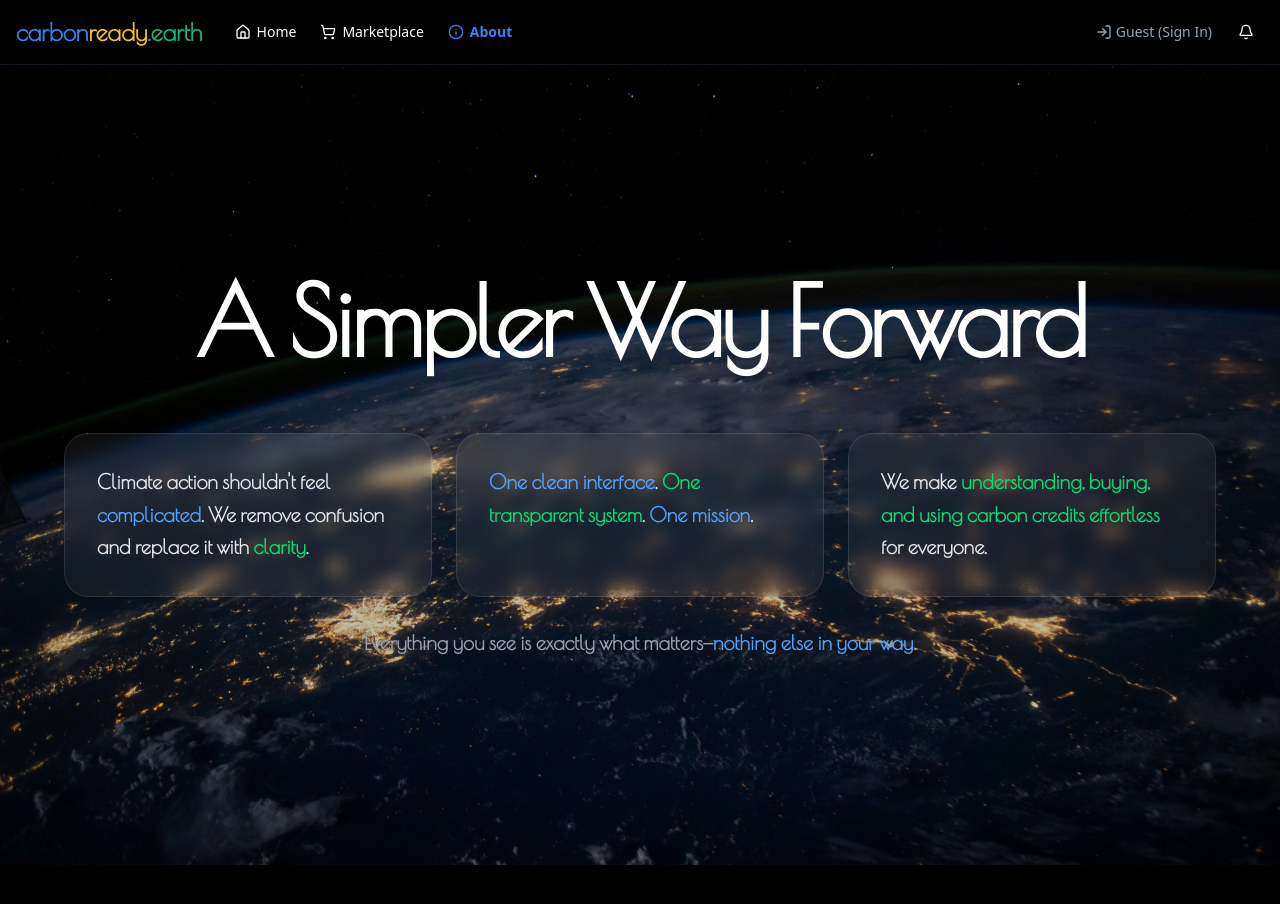
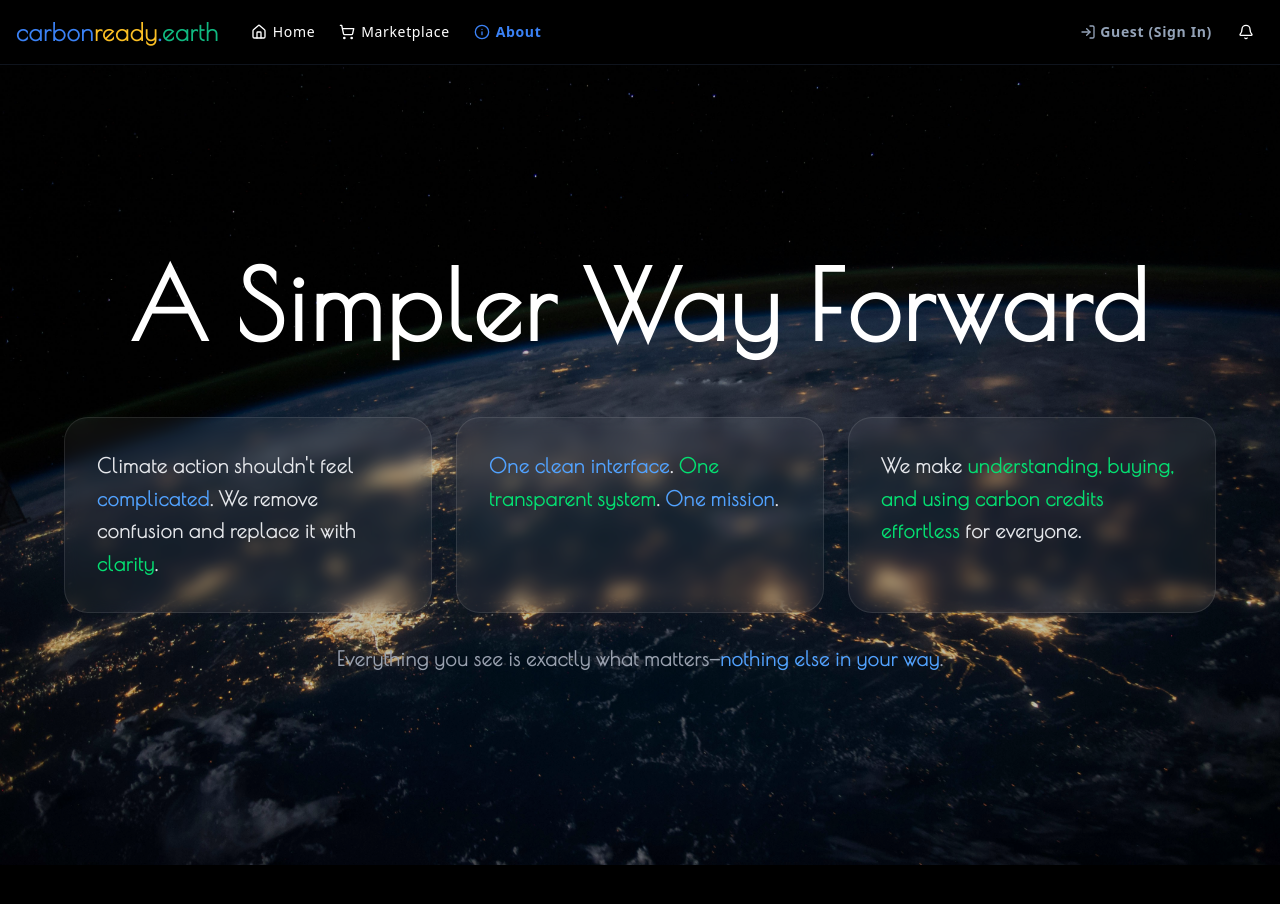
Before and after one commit to hemamalinii/ecopreserve_fe_v0, a Next.js app: page /about in a window 1280 px wide. Shown: the top 904 px of the page. Built offline with nearby package versions, Linux system fonts and the light colour scheme.

Commit message:
fixing font

```diff
--- a/src/app/globals.css
+++ b/src/app/globals.css
@@ -122,25 +122,29 @@
   body {
     @apply bg-background text-foreground;
     font-family: "Poiret One", sans-serif;
+    font-weight: 700;
     font-feature-settings: 'cv11', 'ss01';
     text-rendering: optimizeLegibility;
     -webkit-font-smoothing: antialiased;
     -moz-osx-font-smoothing: grayscale;
+    letter-spacing: 0.04em;
   }
 
   h1, h2, h3, h4, h5, h6 {
-    font-weight: 400;
+    font-weight: 700;
     font-family: "Poiret One", sans-serif;
+    letter-spacing: 0.04em;
   }
 
   .poiret-one-regular {
     font-family: "Poiret One", sans-serif;
-    font-weight: 400;
+    font-weight: 700;
     font-style: normal;
+    letter-spacing: 0.04em;
   }
 
   h1, h2, h3, h4, h5, h6 {
-    letter-spacing: -0.025em;
+    letter-spacing: 0.04em;
     line-height: 1.2;
   }
 
```
